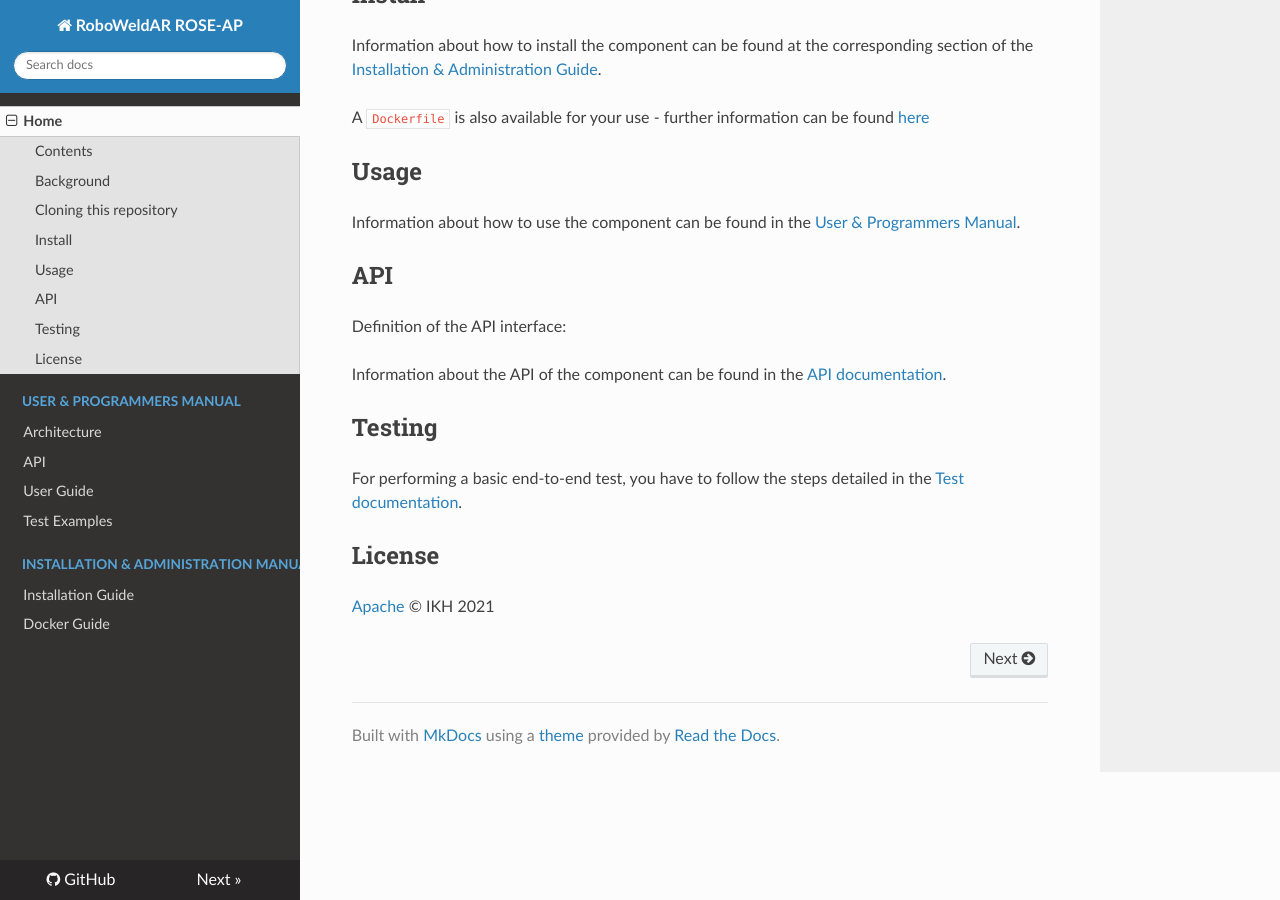
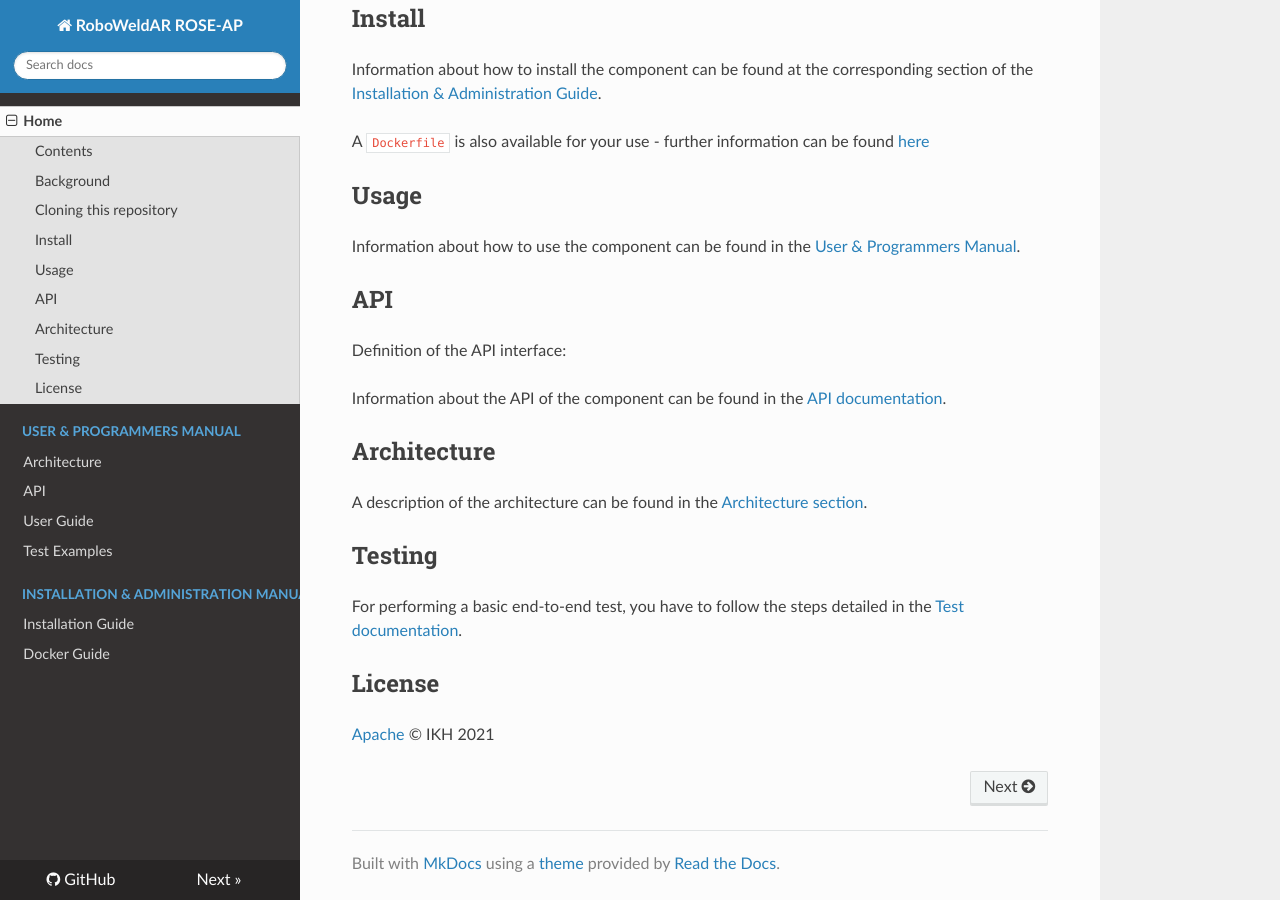
Before and after one commit to ikh-innovation/roboweldar-rose-ap, an MkDocs documentation site: the page built from docs/README.md, in a window 1280 px wide and 900 px high, scrolled down 2223 px. Built offline with MkDocs 1.6.1, drawn with Linux system fonts in a browser that asks for light colours; nearby versions of some CDN libraries.

Commit message:
Update README.md

```diff
--- a/docs/README.md
+++ b/docs/README.md
@@ -33,6 +33,7 @@ This project is part of [DIH^2](http://www.dih-squared.eu/). For more informatio
 - [Cloning this repository](#cloning-this-repository)
 - [Usage](#usage)
 - [API](#api)
+- [Architecture](#architecture)
 - [Testing](#testing)
 - [License](#license)
 
@@ -78,6 +79,10 @@ Definition of the API interface:
 
 Information about the API of  the component can be found in the [API documentation](api.md).
 
+## Architecture
+
+A description of the architecture can be found in the [Architecture section](architecture.md).
+
 ## Testing
 
 For performing a basic end-to-end test, you have to follow the steps detailed in the [Test documentation](test_examples.md).
```
